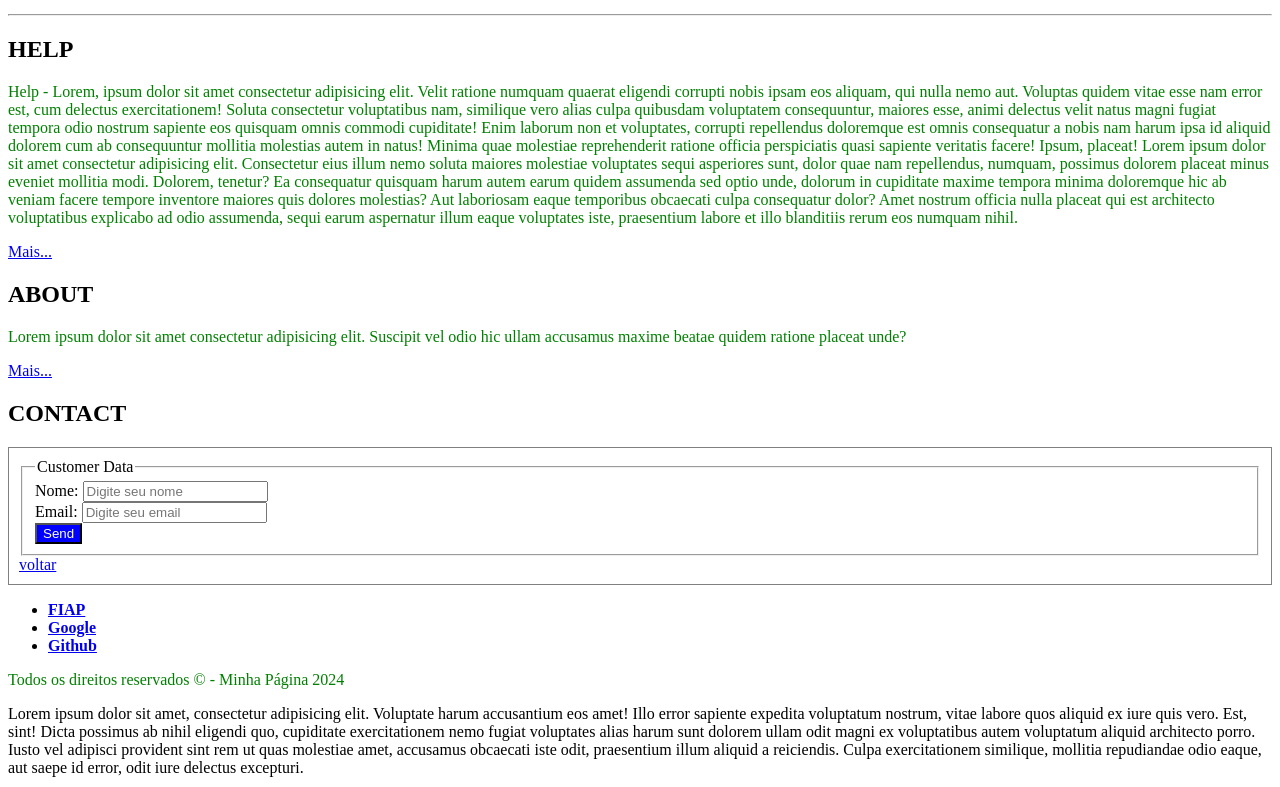
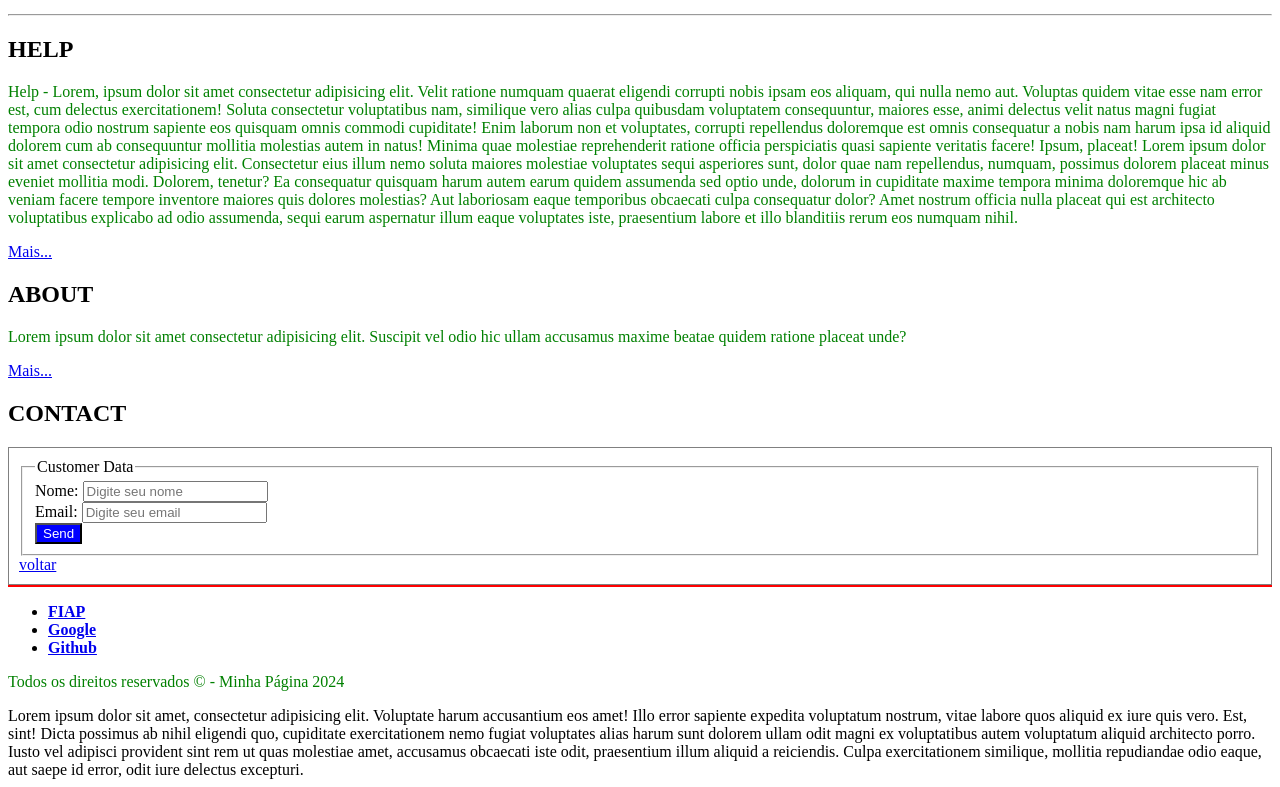
Before and after one commit to anacarolcg0/projeto-inicial, a plain HTML site: page index.html in a window 1280 px wide. Shown: the part 278-1065 px from the top of the page. Drawn offline with Linux system fonts and the light colour scheme.

Commit message:
questão9

```diff
--- a/estilo.css
+++ b/estilo.css
@@ -39,3 +39,8 @@ header {
     background-color: blue;
     color: white;
   }
+
+  /* QUESTÃO 9 - Borda superior para o rodapé */
+  footer {
+    border-top: 2px solid red;
+  }
```
